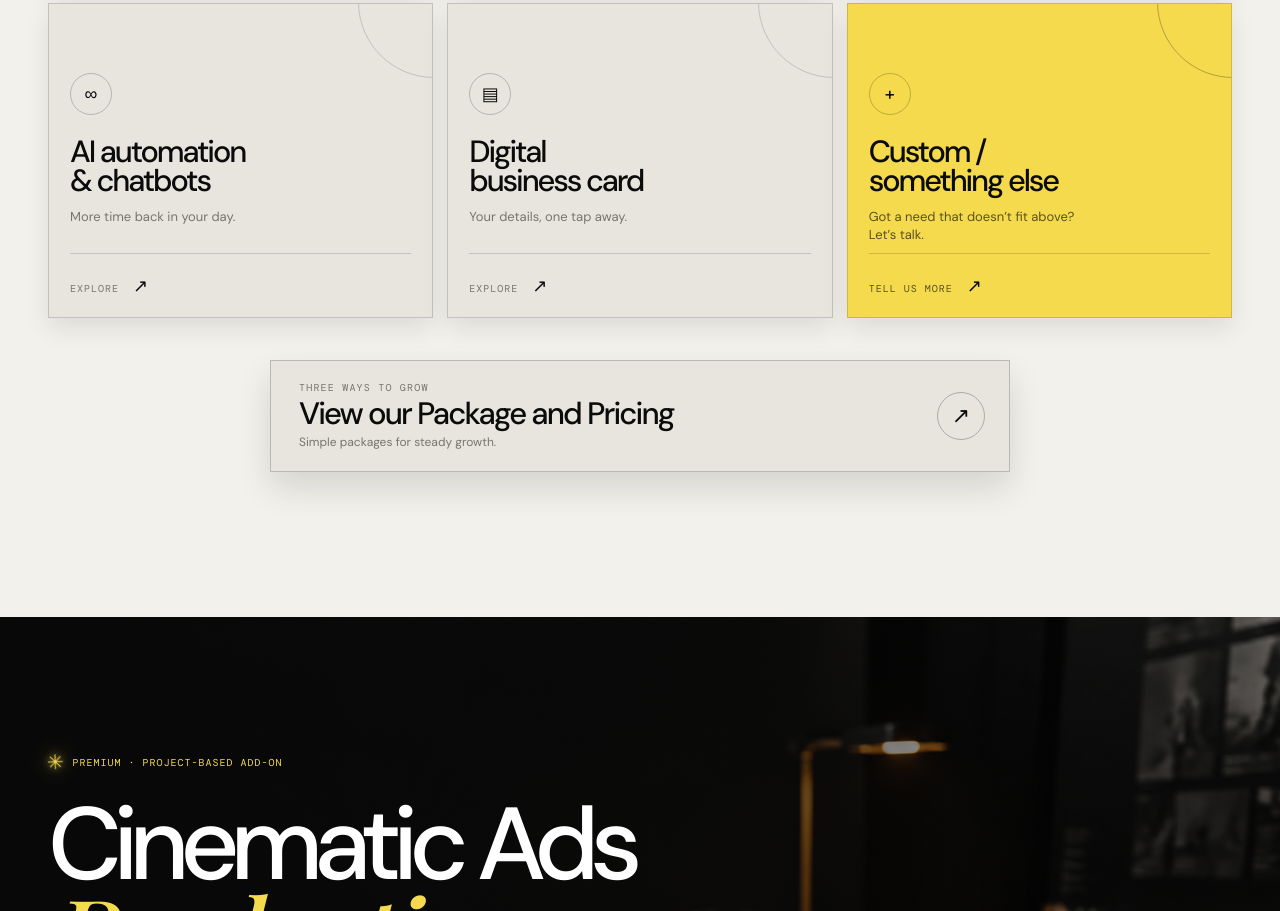
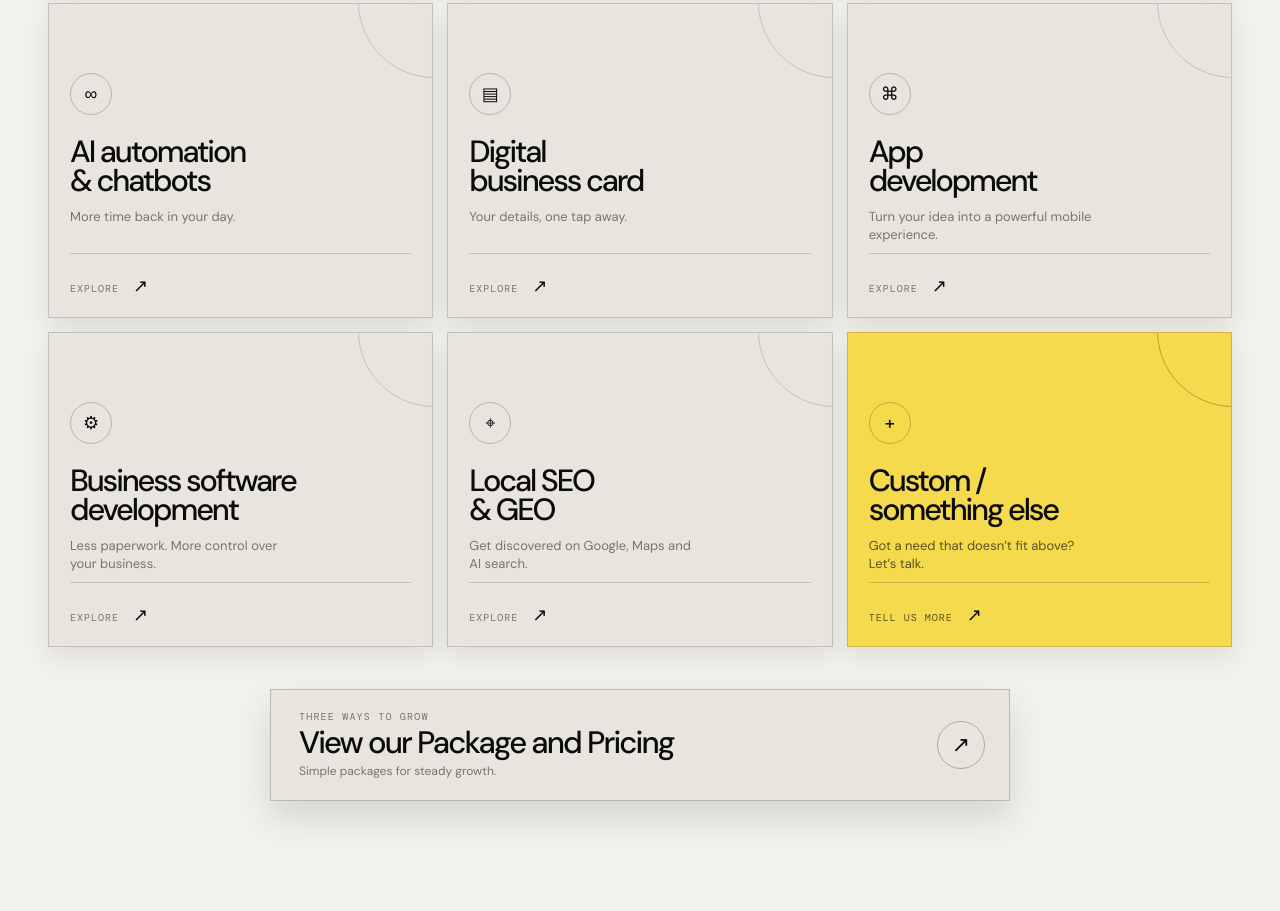
Before and after one commit to saran9928/Seven-Circle, a website: page services.html in a window 1280 px wide. Shown: the part 1889-2800 px from the top of the page. Drawn offline with nearby package versions, Linux system fonts and the light colour scheme; a web font is replaced by a local one.

Commit message:
Add app software and local search services

```diff
--- a/script.js
+++ b/script.js
@@ -73,7 +73,10 @@ document.addEventListener("DOMContentLoaded", () => {
       marketplace: { number: "09", title: "Marketplace Listings", summary: "Products that earn the click.", items: ["Title & description optimization", "Keyword research", "Listing images / A+ content", "Category & pricing setup", "Inventory / catalog management", "Review & rating strategy", "Platforms: Amazon, Flipkart"] },
       ai: { number: "10", title: "AI Automation & Chatbots", summary: "More time back in your day.", items: ["AI chatbot builder (website / WhatsApp)", "Appointment / booking automation", "Lead qualification automation", "Automated follow-ups & reminders", "Review-request automation", "Internal ops automation (invoicing, reporting)"] },
       "digital-card": { number: "11", title: "Digital Business Card", summary: "Your details, one tap away.", items: ["Digital card design (name, photo, contact)", "Tap-to-share / QR code setup", "Social & WhatsApp links integration", "Custom landing page for the card", "Editable / updatable anytime", "Analytics (who viewed / saved your card)"] },
-      custom: { number: "12", title: "Custom / Something Else", summary: "Got a need that doesn’t fit above? Let’s talk.", custom: true }
+      "app-development": { number: "12", title: "App Development", summary: "Turn your business idea into a powerful mobile experience.", items: ["Android & iOS app development", "Customer & service apps", "Booking and appointment apps", "E-commerce apps", "Business utility apps", "App UI/UX design", "API & third-party integrations", "App maintenance and updates"] },
+      "business-software": { number: "13", title: "Business Software Development", summary: "Less paperwork. Fewer repetitive tasks. More control over your business.", items: ["Custom business management software", "Digital customer records", "Billing & invoicing systems", "Inventory management", "Staff & task management", "Booking & appointment systems", "Reports & dashboards", "Workflow automation", "Digital forms and document management", "WhatsApp / payment / API integrations"] },
+      "local-seo-geo": { number: "14", title: "Local SEO & GEO", summary: "Get discovered on Google, Maps, and the next generation of AI search.", items: ["Local SEO", "Google Business Profile optimization", "Google Maps visibility", "Local keyword strategy", "On-page SEO", "Technical SEO", "Review & reputation signals", "Local citations", "Product SEO", "Content optimization", "AI / Generative Engine Optimization (GEO)", "Search visibility tracking & reporting"] },
+      custom: { number: "15", title: "Custom / Something Else", summary: "Got a need that doesn’t fit above? Let’s talk.", custom: true }
     };
     const standard = serviceModal.querySelector("#service-modal-standard");
     const custom = serviceModal.querySelector("#service-modal-custom");
--- a/services.html
+++ b/services.html
@@ -11,7 +11,7 @@
     <div class="cursor-glow" aria-hidden="true"></div>
     <header class="site-header dark-header"><a class="brand" href="index.html" aria-label="Seven Circle home"><span class="brand-mark"><img src="assets/seven-circle-logo.png" alt="" /></span><span class="brand-copy"><strong>SEVEN CIRCLE</strong><small>MEDIA MAKERS</small></span></a><button class="menu-toggle" type="button" aria-label="Toggle navigation" aria-expanded="false" aria-controls="site-nav"><span></span><span></span></button><nav class="site-nav" id="site-nav"><a href="about.html">About</a><a class="active" href="services.html">Services</a><a href="work.html">Work</a><a href="blog.html">Blog</a><a href="contact.html">Contact</a><a class="nav-cta" href="contact.html">Start a project <span>↗</span></a></nav></header>
     <main>
-      <section class="page-hero dark-surface"><div class="service-hero-word" aria-hidden="true">PLAN<br /><em>MAKE</em><br />GROW</div><div class="container page-hero-content"><div class="eyebrow reveal"><span class="eyebrow-dot"></span> What we do / 12 ways to move</div><h1 class="reveal delay-1">A sharper<br /><em>way forward.</em></h1><p class="page-hero-lede reveal delay-2">The right mix of creative, clarity and consistency to keep your business moving.</p></div><div class="page-hero-foot reveal delay-3"><span>Scroll to browse</span><span class="scroll-arrow">↓</span></div></section>
+      <section class="page-hero dark-surface"><div class="service-hero-word" aria-hidden="true">PLAN<br /><em>MAKE</em><br />GROW</div><div class="container page-hero-content"><div class="eyebrow reveal"><span class="eyebrow-dot"></span> What we do / 15 ways to move</div><h1 class="reveal delay-1">A sharper<br /><em>way forward.</em></h1><p class="page-hero-lede reveal delay-2">The right mix of creative, clarity and consistency to keep your business moving.</p></div><div class="page-hero-foot reveal delay-3"><span>Scroll to browse</span><span class="scroll-arrow">↓</span></div></section>
       <section class="service-list-section light-section"><div class="container"><div class="section-intro-row reveal"><div class="section-kicker"><span>01</span><span class="kicker-rule"></span><span>The full circle</span></div><p>Explore the services below and find the right mix of support for your business.</p></div>
         <div class="service-cards" id="services-grid" aria-label="Seven Circle services">
           <button class="service-card reveal" type="button" data-service-key="branding"><span class="service-card-number">01</span><span class="service-card-icon">✳</span><span class="service-card-title">Branding</span><span class="service-card-summary">A brand people remember, not just recognize.</span><span class="service-card-action">Explore <b>↗</b></span></button>
@@ -25,7 +25,10 @@
           <button class="service-card reveal delay-2" type="button" data-service-key="marketplace"><span class="service-card-number">09</span><span class="service-card-icon">▣</span><span class="service-card-title">Marketplace<br />listings</span><span class="service-card-summary">Products that earn the click.</span><span class="service-card-action">Explore <b>↗</b></span></button>
           <button class="service-card reveal" type="button" data-service-key="ai"><span class="service-card-number">10</span><span class="service-card-icon">∞</span><span class="service-card-title">AI automation<br />&amp; chatbots</span><span class="service-card-summary">More time back in your day.</span><span class="service-card-action">Explore <b>↗</b></span></button>
           <button class="service-card reveal delay-1" type="button" data-service-key="digital-card"><span class="service-card-number">11</span><span class="service-card-icon">▤</span><span class="service-card-title">Digital<br />business card</span><span class="service-card-summary">Your details, one tap away.</span><span class="service-card-action">Explore <b>↗</b></span></button>
-          <button class="service-card service-card-custom reveal delay-2" type="button" data-service-key="custom"><span class="service-card-number">12</span><span class="service-card-icon">+</span><span class="service-card-title">Custom /<br />something else</span><span class="service-card-summary">Got a need that doesn’t fit above? Let’s talk.</span><span class="service-card-action">Tell us more <b>↗</b></span></button>
+          <button class="service-card reveal delay-2" type="button" data-service-key="app-development"><span class="service-card-number">12</span><span class="service-card-icon">⌘</span><span class="service-card-title">App<br />development</span><span class="service-card-summary">Turn your idea into a powerful mobile experience.</span><span class="service-card-action">Explore <b>↗</b></span></button>
+          <button class="service-card reveal" type="button" data-service-key="business-software"><span class="service-card-number">13</span><span class="service-card-icon">⚙</span><span class="service-card-title">Business software<br />development</span><span class="service-card-summary">Less paperwork. More control over your business.</span><span class="service-card-action">Explore <b>↗</b></span></button>
+          <button class="service-card reveal delay-1" type="button" data-service-key="local-seo-geo"><span class="service-card-number">14</span><span class="service-card-icon">⌖</span><span class="service-card-title">Local SEO<br />&amp; GEO</span><span class="service-card-summary">Get discovered on Google, Maps and AI search.</span><span class="service-card-action">Explore <b>↗</b></span></button>
+          <button class="service-card service-card-custom reveal delay-2" type="button" data-service-key="custom"><span class="service-card-number">15</span><span class="service-card-icon">+</span><span class="service-card-title">Custom /<br />something else</span><span class="service-card-summary">Got a need that doesn’t fit above? Let’s talk.</span><span class="service-card-action">Tell us more <b>↗</b></span></button>
         </div>
         <div class="package-pricing-wrap reveal delay-3"><button class="package-pricing-trigger" type="button" aria-haspopup="dialog" aria-controls="package-modal"><span class="package-pricing-copy"><span class="package-pricing-kicker">Three ways to grow</span><strong>View our Package and Pricing</strong><span>Simple packages for steady growth.</span></span><span class="package-pricing-arrow" aria-hidden="true">↗</span></button></div>
       </div></section>
```
